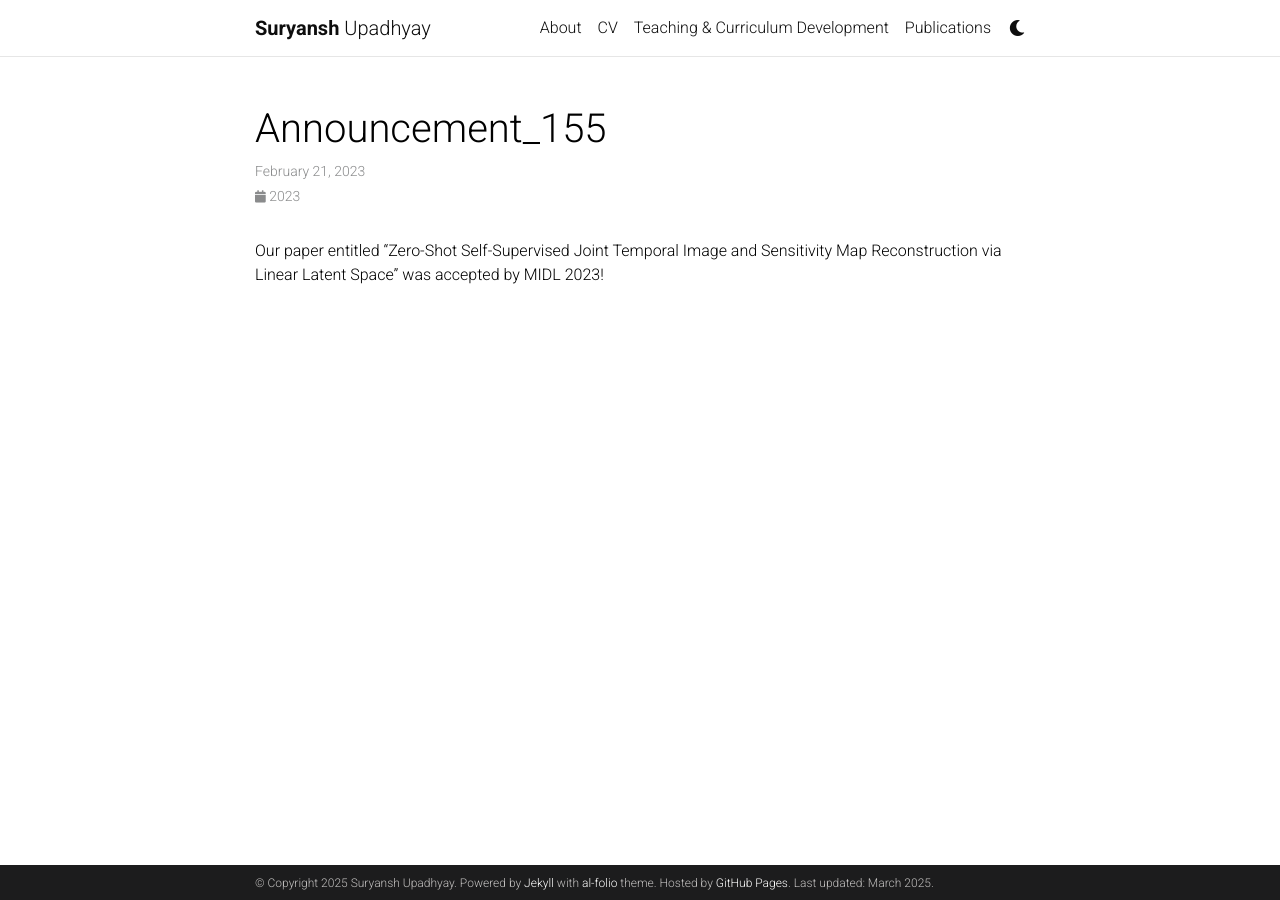
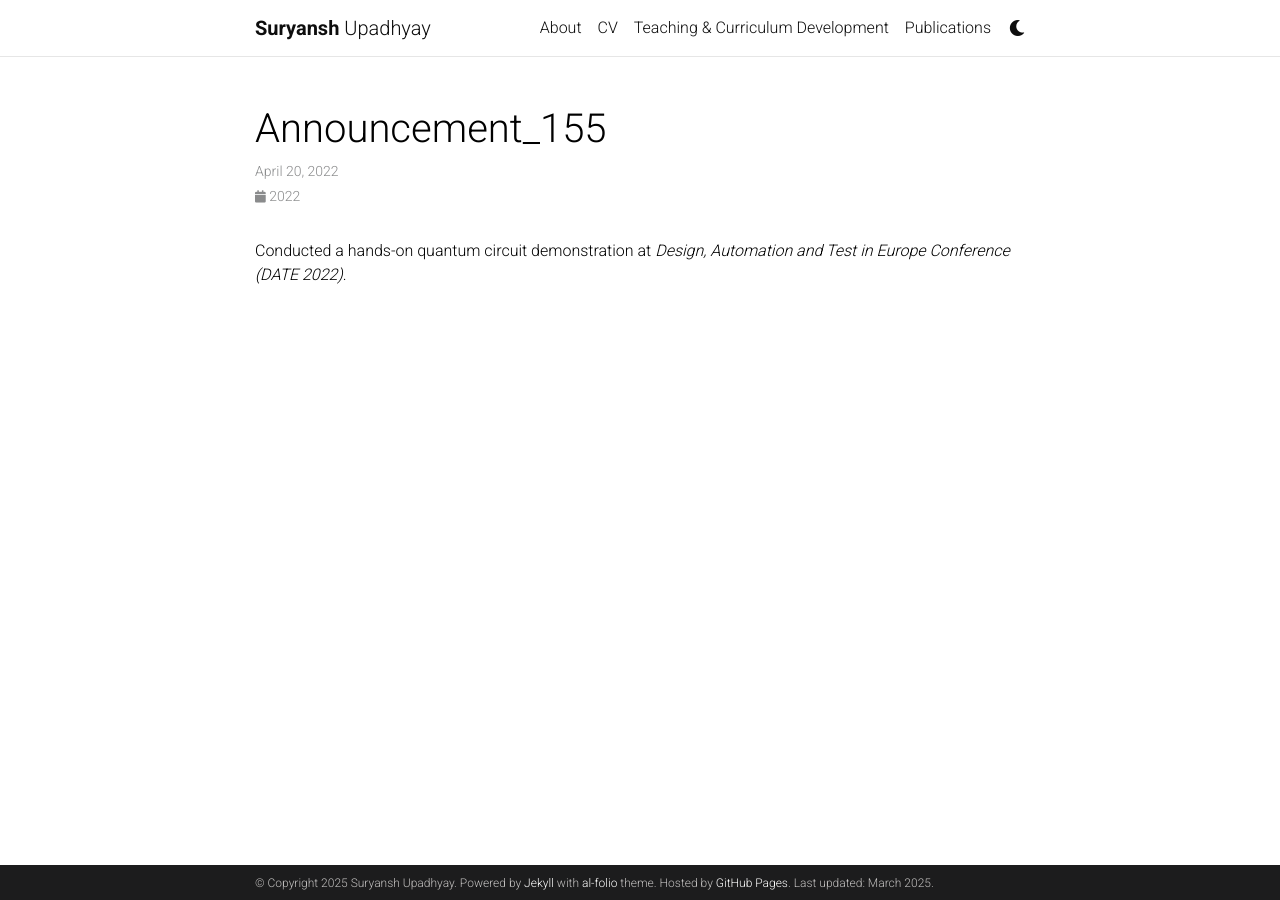
Before and after one commit to suryansh-upadhyay/suryansh-upadhyay.github.io, a Jekyll site: the page built from _news/announcement_155.md, in a window 1280 px wide. Built offline with Jekyll 4.4.1, drawn with Linux system fonts in a browser that asks for light colours; comment, search, counter and statistics services are not loaded; a style sheet for code colours, icons or effects is not loaded.

Commit message:
Update announcement_155.md

```diff
--- a/_news/announcement_155.md
+++ b/_news/announcement_155.md
@@ -1,7 +1,8 @@
 ---
+
 layout: post
-date: 2023-02-21 07:59:00-0400
+date: 2022-04-20 07:59:00-0400
 inline: true
 ---
 
-Our paper entitled "Zero-Shot Self-Supervised Joint Temporal Image and Sensitivity Map Reconstruction via Linear Latent Space" was accepted by MIDL 2023!
+Conducted a hands-on quantum circuit demonstration at *Design, Automation and Test in Europe Conference (DATE 2022)*.
```
